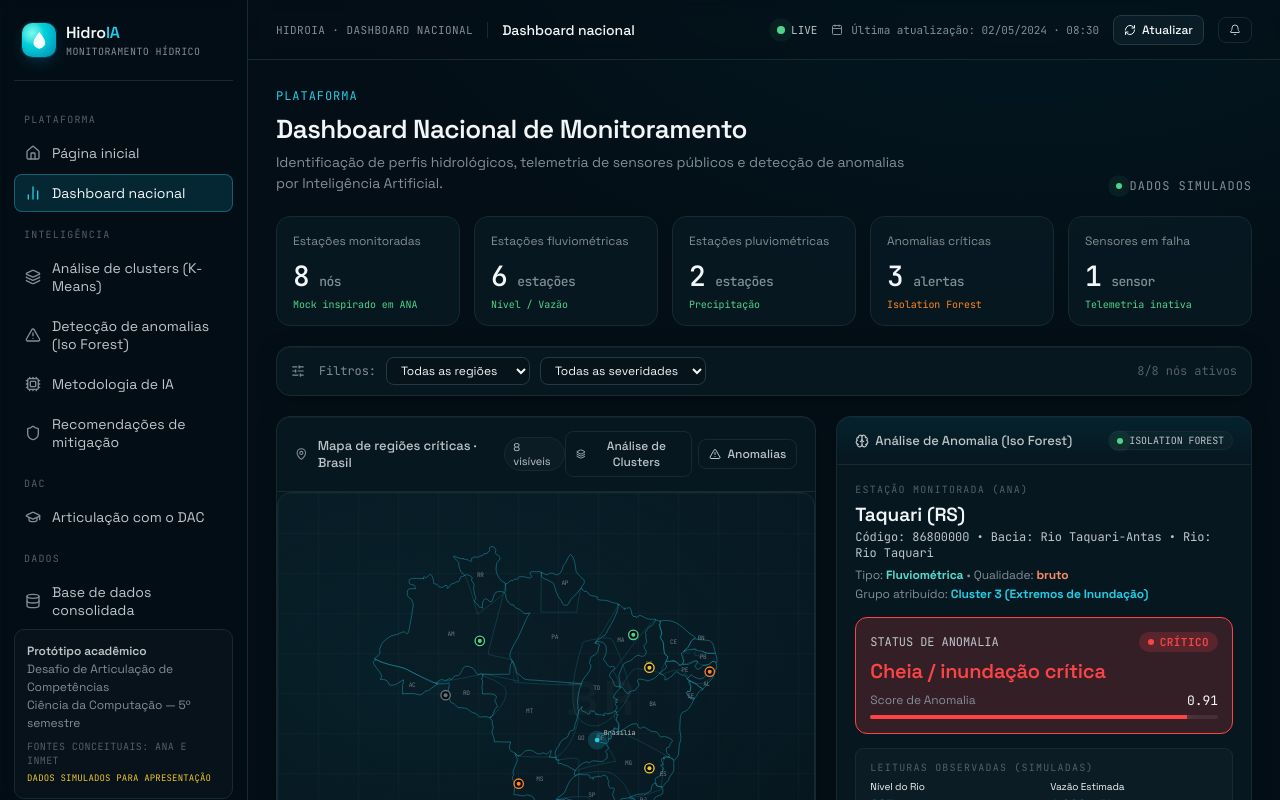
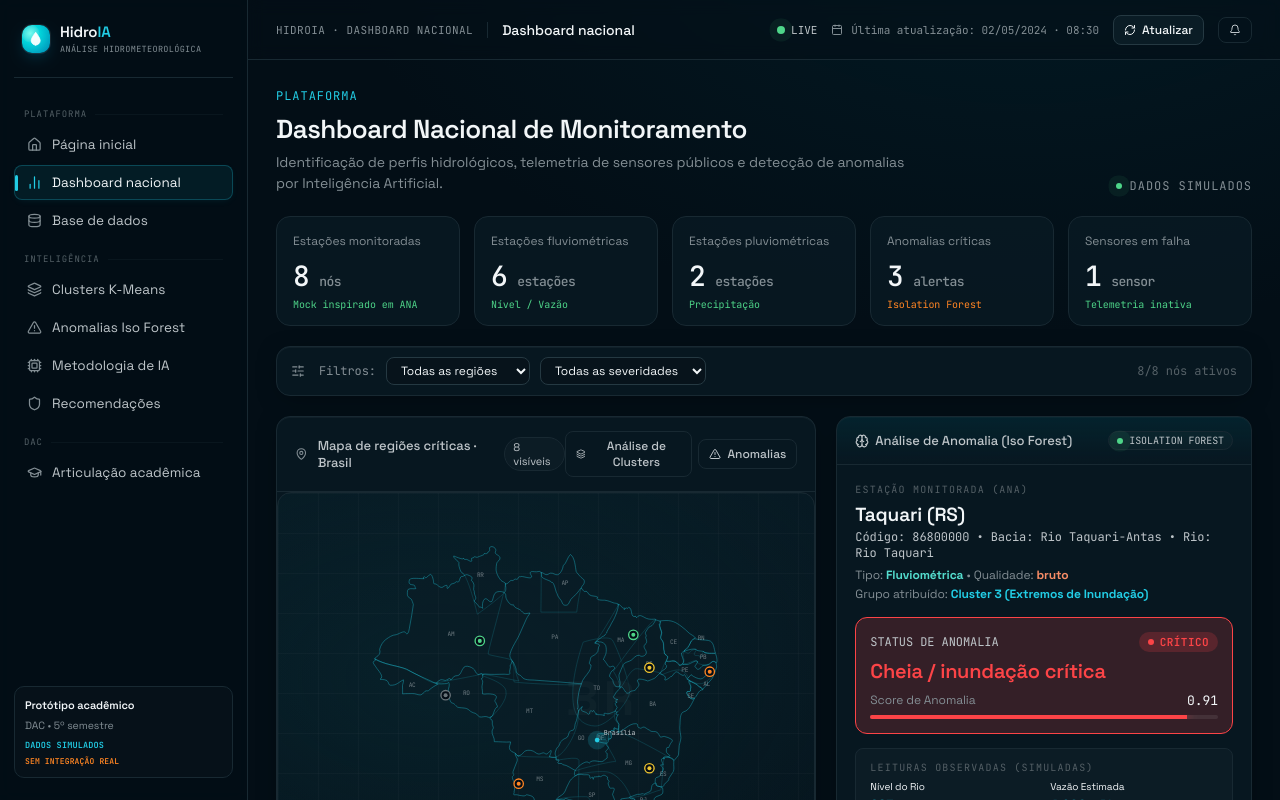
Before and after one commit to miranda-1/hidroia-brasil-ts, a React (Vite) app: page / in a window 1280 px wide. Both pictures are taken after a click on the button "Entrar na plataforma". Shown: the top 800 px of the page. Built offline with nearby package versions, Linux system fonts and the light colour scheme.

Commit message:
feat: ajuste visual na sidebar

```diff
--- a/src/components/layout/Sidebar.tsx
+++ b/src/components/layout/Sidebar.tsx
@@ -16,29 +16,29 @@ export interface NavItem {
   label: string;
   iconName: string;
   crumb: string;
-  group: "PLATAFORMA" | "INTELIGÊNCIA" | "DADOS" | "DAC";
+  group: "PLATAFORMA" | "INTELIGÊNCIA" | "DAC";
 }
 
 export const NAV_ITEMS: NavItem[] = [
-  { k: "landing",    label: "Página inicial",                     iconName: "Home",           crumb: "INÍCIO",                  group: "PLATAFORMA" },
-  { k: "dashboard",  label: "Dashboard nacional",                 iconName: "BarChart2",       crumb: "DASHBOARD NACIONAL",      group: "PLATAFORMA" },
-  { k: "clustering", label: "Análise de clusters (K-Means)",      iconName: "Layers",         crumb: "AGRUPAMENTO K-MEANS",     group: "INTELIGÊNCIA" },
-  { k: "anomalies",  label: "Detecção de anomalias (Iso Forest)", iconName: "AlertTriangle",  crumb: "DETECÇÃO DE ANOMALIAS",    group: "INTELIGÊNCIA" },
-  { k: "ai",         label: "Metodologia de IA",                  iconName: "Cpu",            crumb: "METODOLOGIA DE IA",       group: "INTELIGÊNCIA" },
-  { k: "rec",        label: "Recomendações de mitigação",         iconName: "Shield",         crumb: "MITIGAÇÃO",               group: "INTELIGÊNCIA" },
-  { k: "dac",        label: "Articulação com o DAC",              iconName: "GraduationCap",  crumb: "DAC • ARTICULAÇÃO",       group: "DAC" },
-  { k: "data",       label: "Base de dados consolidada",          iconName: "Database",       crumb: "BASE DE DADOS",           group: "DADOS" },
+  { k: "landing",    label: "Página inicial",         iconName: "Home",          crumb: "INÍCIO",                  group: "PLATAFORMA" },
+  { k: "dashboard",  label: "Dashboard nacional",     iconName: "BarChart2",     crumb: "DASHBOARD NACIONAL",      group: "PLATAFORMA" },
+  { k: "data",       label: "Base de dados",          iconName: "Database",      crumb: "BASE DE DADOS",           group: "PLATAFORMA" },
+  { k: "clustering", label: "Clusters K-Means",       iconName: "Layers",        crumb: "AGRUPAMENTO K-MEANS",     group: "INTELIGÊNCIA" },
+  { k: "anomalies",  label: "Anomalias Iso Forest",   iconName: "AlertTriangle", crumb: "DETECÇÃO DE ANOMALIAS",    group: "INTELIGÊNCIA" },
+  { k: "ai",         label: "Metodologia de IA",      iconName: "Cpu",           crumb: "METODOLOGIA DE IA",       group: "INTELIGÊNCIA" },
+  { k: "rec",        label: "Recomendações",          iconName: "Shield",        crumb: "MITIGAÇÃO",               group: "INTELIGÊNCIA" },
+  { k: "dac",        label: "Articulação acadêmica",  iconName: "GraduationCap", crumb: "DAC • ARTICULAÇÃO",       group: "DAC" }
 ];
 
 const iconMap: Record<string, React.ReactNode> = {
-  Home: <Home size={16} />,
-  BarChart2: <BarChart2 size={16} />,
-  Layers: <Layers size={16} />,
-  AlertTriangle: <AlertTriangle size={16} />,
-  Cpu: <Cpu size={16} />,
-  Shield: <Shield size={16} />,
-  GraduationCap: <GraduationCap size={16} />,
-  Database: <Database size={16} />
+  Home: <Home size={15} />,
+  BarChart2: <BarChart2 size={15} />,
+  Layers: <Layers size={15} />,
+  AlertTriangle: <AlertTriangle size={15} />,
+  Cpu: <Cpu size={15} />,
+  Shield: <Shield size={15} />,
+  GraduationCap: <GraduationCap size={15} />,
+  Database: <Database size={15} />
 };
 
 interface SidebarProps {
@@ -52,10 +52,10 @@ export const Sidebar: React.FC<SidebarProps> = ({ route, go }) => {
   return (
     <aside className="sidebar">
       <div className="brand">
-        <WaterDropLogo />
+        <WaterDropLogo size={28} />
         <div>
-          <div className="brand-name">Hidro<span>IA</span></div>
-          <div className="brand-sub">monitoramento hídrico</div>
+          <div className="brand-name" style={{ fontSize: "15px" }}>Hidro<span>IA</span></div>
+          <div className="brand-sub" style={{ fontSize: "8.5px" }}>ANÁLISE HIDROMETEOROLÓGICA</div>
         </div>
       </div>
       <nav className="nav">
@@ -73,15 +73,14 @@ export const Sidebar: React.FC<SidebarProps> = ({ route, go }) => {
           );
         })}
       </nav>
-      <div className="nav-foot">
-        <strong>Protótipo acadêmico</strong><br/>
-        Desafio de Articulação de Competências<br/>
-        Ciência da Computação — 5º semestre
-        <div className="mono" style={{ marginTop: 8, fontSize: 10, letterSpacing: "0.04em", color: "var(--muted-2)", lineHeight: 1.4 }}>
-          FONTES CONCEITUAIS: ANA E INMET
+      <div className="nav-foot" style={{ padding: "10px", fontSize: "11px", borderRadius: "10px", border: "1px solid var(--border-soft)", background: "oklch(1 0 0 / 0.015)" }}>
+        <strong style={{ color: "var(--text)" }}>Protótipo acadêmico</strong>
+        <div style={{ color: "var(--muted)", marginTop: 4, fontSize: "10.5px" }}>DAC • 5º semestre</div>
+        <div className="mono" style={{ marginTop: 6, fontSize: "8.5px", color: "var(--cyan)", fontWeight: 600, letterSpacing: "0.02em" }}>
+          DADOS SIMULADOS
         </div>
-        <div className="mono" style={{ marginTop: 4, fontSize: 9, color: "var(--risk-med)", letterSpacing: "0.02em" }}>
-          DADOS SIMULADOS PARA APRESENTAÇÃO
+        <div className="mono" style={{ marginTop: 3, fontSize: "8px", color: "var(--risk-high)", fontWeight: 600, letterSpacing: "0.02em" }}>
+          SEM INTEGRAÇÃO REAL
         </div>
       </div>
     </aside>
--- a/src/index.css
+++ b/src/index.css
@@ -119,49 +119,81 @@ button { font-family: inherit; cursor: pointer; }
   margin-top: 18px;
   display: flex;
   flex-direction: column;
-  gap: 2px;
+  gap: 3px;
 }
 .nav-section {
   font-family: var(--font-mono);
-  font-size: 10px;
-  letter-spacing: 0.12em;
+  font-size: 9px;
+  letter-spacing: 0.1em;
   text-transform: uppercase;
   color: var(--muted-2);
-  padding: 14px 10px 6px;
+  padding: 12px 10px 4px;
+  display: flex;
+  align-items: center;
+  gap: 8px;
+}
+.nav-section::after {
+  content: "";
+  flex: 1;
+  height: 1px;
+  background: var(--border-soft);
+  opacity: 0.35;
 }
 .nav-item {
   display: flex;
   align-items: center;
-  gap: 11px;
-  padding: 9px 10px;
+  gap: 10px;
+  padding: 8px 12px;
   border-radius: 8px;
   color: var(--text-2);
-  font-size: 14px;
+  font-size: 13.5px;
   border: 1px solid transparent;
   background: transparent;
   text-align: left;
   width: 100%;
+  position: relative;
   transition: background .15s, color .15s, border-color .15s;
+}
+.nav-item::before {
+  content: "";
+  position: absolute;
+  left: 0;
+  top: 50%;
+  transform: translateY(-50%) scaleY(0);
+  width: 3px;
+  height: 16px;
+  background: var(--cyan);
+  border-radius: 99px;
+  opacity: 0;
+  transition: transform 0.2s ease, opacity 0.2s ease;
 }
 .nav-item:hover { background: oklch(1 0 0 / 0.03); color: var(--text); }
 .nav-item.active {
-  background: var(--cyan-soft);
+  background: oklch(0.78 0.13 210 / 0.08);
   color: var(--text);
-  border-color: oklch(0.78 0.13 210 / 0.35);
+  border-color: oklch(0.78 0.13 210 / 0.25);
+  box-shadow: 0 2px 10px -4px oklch(0.78 0.13 210 / 0.15);
+}
+.nav-item.active::before {
+  transform: translateY(-50%) scaleY(1);
+  opacity: 1;
 }
 .nav-item.active .ico { color: var(--cyan); }
 .nav-item .ico {
-  width: 16px; height: 16px;
+  width: 15px; height: 15px;
   flex-shrink: 0;
   color: var(--muted);
+  display: flex;
+  align-items: center;
+  justify-content: center;
 }
 .nav-foot {
   margin-top: auto;
-  padding: 12px;
+  padding: 10px;
   border-radius: 10px;
   border: 1px solid var(--border-soft);
-  background: oklch(1 0 0 / 0.02);
-  font-size: 12px;
+  background: oklch(1 0 0 / 0.015);
+  font-size: 11px;
   color: var(--muted);
   line-height: 1.5;
 }
--- a/src/pages/Landing.tsx
+++ b/src/pages/Landing.tsx
@@ -9,17 +9,21 @@ import {
   ShieldAlert,
   Cpu,
   ArrowRight,
-  AlertTriangle,
-  LayoutGrid
+  AlertTriangle
 } from "lucide-react";
-
-
 
 interface LandingProps {
   go: (k: string) => void;
 }
 
 export const Landing: React.FC<LandingProps> = ({ go }) => {
+  const handleScroll = (e: React.MouseEvent<HTMLAnchorElement>, id: string) => {
+    e.preventDefault();
+    const element = document.getElementById(id);
+    if (element) {
+      element.scrollIntoView({ behavior: "smooth" });
+    }
+  };
   return (
     <div style={{
       minHeight: "100vh",
@@ -41,18 +45,10 @@ export const Landing: React.FC<LandingProps> = ({ go }) => {
       }}>
         <div className="row">
           <WaterDropLogo size={30} />
-          <div>
-            <div className="brand-name">Hidro<span>IA</span></div>
-            <div className="brand-sub">Ciência de Dados • v0.2 acadêmico</div>
-          </div>
+          <div className="brand-name" style={{ fontSize: 18 }}>Hidro<span>IA</span></div>
         </div>
         <nav className="row" style={{ gap: 28, fontSize: 13, color: "var(--text-2)" }}>
-          <a style={{ color: "inherit", textDecoration: "none" }} href="#sobre">Sobre</a>
-          <a style={{ color: "inherit", textDecoration: "none" }} href="#limitacoes">Limitações</a>
-          <a style={{ color: "inherit", textDecoration: "none" }} href="#academico">Acadêmico</a>
-          <button className="btn btn-ghost btn-sm" onClick={() => go("dashboard")}>
-            Entrar na plataforma <ArrowRight size={12} />
-          </button>
+          <a style={{ color: "inherit", textDecoration: "none", cursor: "pointer", fontWeight: 500 }} onClick={(e) => handleScroll(e, "sobre")}>Sobre</a>
         </nav>
       </header>
 
@@ -72,21 +68,26 @@ export const Landing: React.FC<LandingProps> = ({ go }) => {
             </span>
           </div>
           <h1 style={{
-            fontSize: 52, fontWeight: 600, letterSpacing: "-0.03em",
-            margin: 0, lineHeight: 1.1, textWrap: "balance"
+            fontSize: 54, fontWeight: 600, letterSpacing: "-0.03em",
+            margin: 0, lineHeight: 1.12, textWrap: "balance", maxWidth: 640
           }}>
-            Análise hidrometeorológica com{" "}
-            <span style={{
-              background: "linear-gradient(180deg, var(--aqua), var(--cyan))",
-              WebkitBackgroundClip: "text", color: "transparent"
-            }}>dados simulados</span>{" "}
-            e IA conceitual.
+            Análise hidrometeorológica
+            <span style={{ display: "block", marginTop: 4 }}>
+              com{" "}
+              <span style={{
+                background: "linear-gradient(180deg, var(--aqua), var(--cyan))",
+                WebkitBackgroundClip: "text", color: "transparent"
+              }}>dados simulados</span>
+            </span>
+            <span style={{ display: "block", marginTop: 4 }}>e IA conceitual.</span>
           </h1>
           <p style={{
             fontSize: 15, color: "var(--text-2)", lineHeight: 1.6,
             maxWidth: 580, marginTop: 28
           }}>
-            O <strong>HidroIA</strong> é um protótipo acadêmico frontend-only que organiza, visualiza e interpreta dados hidrometeorológicos simulados, com estrutura inspirada na ANA/HIDRO. A plataforma demonstra conceitos de K-Means, PCA e detecção de anomalias para apoiar a análise socioambiental.
+            O <strong>HidroIA</strong> é um protótipo acadêmico frontend-only que organiza, visualiza e interpreta dados hidrometeorológicos simulados com estrutura inspirada na ANA/HIDRO.
+            <br /><br />
+            A plataforma demonstra conceitos de K-Means, PCA e detecção de anomalias para apoiar a análise socioambiental.
           </p>
 
           <div className="row" style={{ gap: 12, marginTop: 36 }}>
@@ -100,7 +101,9 @@ export const Landing: React.FC<LandingProps> = ({ go }) => {
                 fontWeight: 600,
                 boxShadow: "0 0 24px oklch(0.78 0.13 210 / 0.35)",
                 transition: "all 0.22s ease-in-out",
-                textShadow: "0 1px 2px rgba(0, 0, 0, 0.15)"
+                textShadow: "0 1px 2px rgba(0, 0, 0, 0.15)",
+                padding: "12px 24px",
+                fontSize: "14px"
               }}
               onMouseEnter={(e) => {
                 e.currentTarget.style.background = "oklch(0.83 0.11 210)";
@@ -115,28 +118,7 @@ export const Landing: React.FC<LandingProps> = ({ go }) => {
                 e.currentTarget.style.transform = "translateY(0)";
               }}
             >
-              <LayoutGrid size={14} style={{ marginRight: 4 }} /> Ver Dashboard
-            </button>
-            <button
-              className="btn btn-ghost"
-              onClick={() => go("ai")}
-              style={{
-                borderColor: "oklch(0.78 0.13 210 / 0.3)",
-                color: "var(--text-2)",
-                transition: "all 0.22s ease-in-out"
-              }}
-              onMouseEnter={(e) => {
-                e.currentTarget.style.borderColor = "oklch(0.78 0.13 210 / 0.65)";
-                e.currentTarget.style.color = "var(--text)";
-                e.currentTarget.style.background = "oklch(0.78 0.13 210 / 0.05)";
-              }}
-              onMouseLeave={(e) => {
-                e.currentTarget.style.borderColor = "oklch(0.78 0.13 210 / 0.3)";
-                e.currentTarget.style.color = "var(--text-2)";
-                e.currentTarget.style.background = "transparent";
-              }}
-            >
-              Metodologia de IA <ArrowRight size={14} />
+              Entrar na plataforma <ArrowRight size={16} style={{ marginLeft: 6 }} />
             </button>
           </div>
 
@@ -241,7 +223,7 @@ export const Landing: React.FC<LandingProps> = ({ go }) => {
       </section>
 
       {/* Features strip */}
-      <section id="sobre" style={{
+      <section style={{
         padding: "30px 48px 60px",
         display: "grid",
         gridTemplateColumns: "repeat(4, 1fr)",
@@ -265,52 +247,68 @@ export const Landing: React.FC<LandingProps> = ({ go }) => {
         ))}
       </section>
 
-      {/* Limitações do protótipo */}
-      <section id="limitacoes" style={{ padding: "10px 48px 60px" }}>
-        <div className="card" style={{
-          background: "oklch(0.14 0.015 238 / 0.7)",
-          borderColor: "oklch(1 0 0 / 0.08)",
-          padding: "24px 28px",
-          borderRadius: 12
+      {/* Seção Sobre o HidroIA */}
+      <section id="sobre" style={{
+        padding: "60px 48px",
+        borderTop: "1px solid var(--border-soft)",
+        background: "oklch(0.16 0.02 240 / 0.15)"
+      }}>
+        <div style={{
+          display: "grid",
+          gridTemplateColumns: "1.2fr 1fr",
+          gap: 48,
+          maxWidth: 1100,
+          margin: "0 auto",
+          alignItems: "center"
         }}>
-          <div className="row" style={{ gap: 8, marginBottom: 14, color: "var(--risk-fail)" }}>
-            <AlertTriangle size={18} />
-            <span style={{ fontSize: 13, fontWeight: 600, textTransform: "uppercase", letterSpacing: "0.05em" }}>
-              Limitações do Protótipo Acadêmico
-            </span>
+          {/* Coluna Esquerda - Texto */}
+          <div>
+            <h2 style={{ fontSize: 32, fontWeight: 600, letterSpacing: "-0.02em", color: "var(--text)", margin: 0, marginBottom: 20 }}>
+              Sobre o HidroIA
+            </h2>
+            <div style={{ display: "flex", flexDirection: "column", gap: 16, fontSize: 14.5, color: "var(--text-2)", lineHeight: 1.6 }}>
+              <p style={{ margin: 0 }}>
+                O <strong>HidroIA</strong> foi desenvolvido como um protótipo acadêmico para o DAC (Desafio de Articulação de Competências) do 5º semestre de Ciência da Computação. A proposta é demonstrar como dados hidrometeorológicos simulados podem ser organizados, visualizados e analisados em uma interface moderna de apoio didático à decisão socioambiental.
+              </p>
+              <p style={{ margin: 0 }}>
+                A base do projeto utiliza 8 estações hidrometeorológicas simuladas, com campos inspirados na estrutura ANA/HIDRO, como bacia, tipo de estação, nível do rio, vazão estimada, chuva acumulada, qualidade do dado, status operacional e score de anomalia.
+              </p>
+              <p style={{ margin: 0, color: "var(--muted)", fontSize: 13.5 }}>
+                O sistema apresenta de forma interativa conceitos de Ciência de Dados e Aprendizado Não Supervisionado, incluindo K-Means, PCA e detecção conceitual de anomalias, sem qualquer integração real com bases oficiais ou operação em tempo real.
+              </p>
+            </div>
           </div>
-          <ul style={{
-            margin: 0,
-            paddingLeft: 20,
-            lineHeight: 1.6,
-            color: "var(--text-2)",
-            fontSize: 13.5,
-            display: "flex",
-            flexDirection: "column",
-            gap: 10
-          }}>
-            <li>
-              <strong>Dados simulados para fins acadêmicos:</strong> Todas as leituras e séries do sistema são mockadas e inspiradas na estrutura ANA/HIDRO, sem qualquer integração real ou física com servidores federais da ANA, SNIRH ou INMET.
-            </li>
-            <li>
-              <strong>Algoritmos conceituais no frontend:</strong> As técnicas de Aprendizado Não Supervisionado (K-Means, PCA) e detecção de anomalias (Isolation Forest) são representadas de forma didática diretamente no frontend, sem pipelines pesados ou backend ativo.
-            </li>
-            <li>
-              <strong>Sem fins operacionais:</strong> O sistema funciona estritamente como um protótipo educacional de Ciência da Computação (DAC - 5º Semestre) e de apoio didático à decisão socioambiental. Ele não opera em tempo real e não substitui os boletins oficiais da Defesa Civil e órgãos especialistas em hidrologia.
-            </li>
-          </ul>
+
+          {/* Coluna Direita - Mini Cards */}
+          <div style={{ display: "flex", flexDirection: "column", gap: 14 }}>
+            {[
+              { t: "8 estações simuladas", s: "Regime hidrológico calibrado e mapeado para representação didática de bacias reais." },
+              { t: "IA conceitual", s: "Demonstração visual do K-Means, PCA e Isolation Forest aplicada de forma local." },
+              { t: "Protótipo acadêmico", s: "Estrutura frontend-only desenvolvida com foco em ciência de dados e usabilidade." }
+            ].map((card, idx) => (
+              <div key={idx} className="card" style={{
+                padding: "14px 18px",
+                background: "oklch(0.20 0.03 235 / 0.6)",
+                borderRadius: 10,
+                borderLeft: "3px solid var(--cyan)"
+              }}>
+                <div style={{ fontSize: 13.5, fontWeight: 600, color: "var(--text)", marginBottom: 4 }}>{card.t}</div>
+                <div className="small" style={{ lineHeight: 1.4, color: "var(--text-2)", fontSize: 11.5 }}>{card.s}</div>
+              </div>
+            ))}
+          </div>
         </div>
       </section>
 
       {/* Footer */}
-      <footer id="academico" style={{
+      <footer style={{
         padding: "26px 48px", borderTop: "1px solid var(--border-soft)",
-        display: "flex", justifyContent: "space-between", alignItems: "center",
+        display: "flex", justifyContent: "center", alignItems: "center",
         fontSize: 12, color: "var(--muted)",
         background: "oklch(0.12 0.015 238 / 0.4)"
       }}>
         <div>
-          HidroIA • Protótipo acadêmico • DAC 5º semestre • Dados simulados inspirados em ANA/HIDRO
+          HidroIA • Protótipo acadêmico • DAC 5º semestre • Dados simulados
         </div>
       </footer>
     </div>
```
